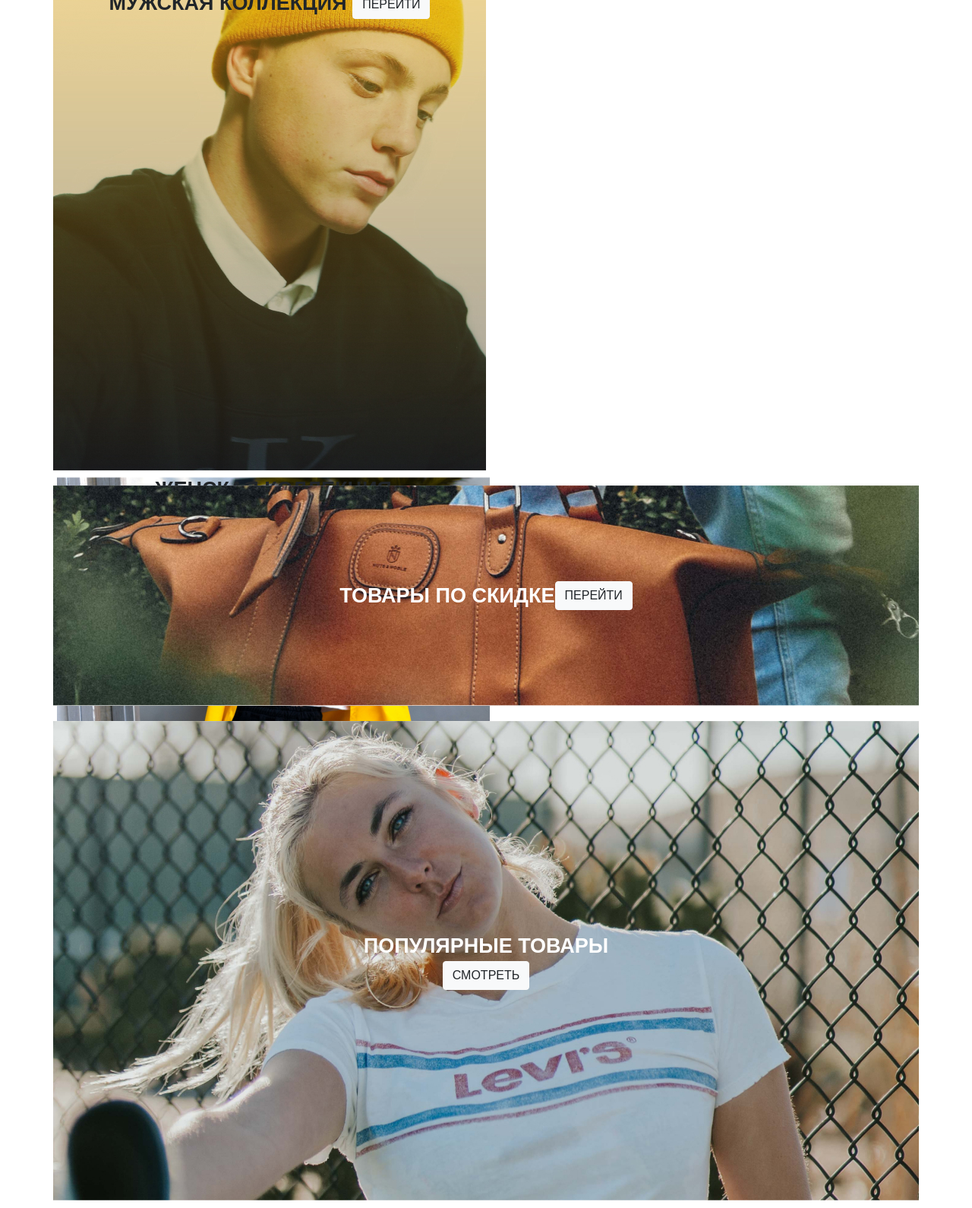
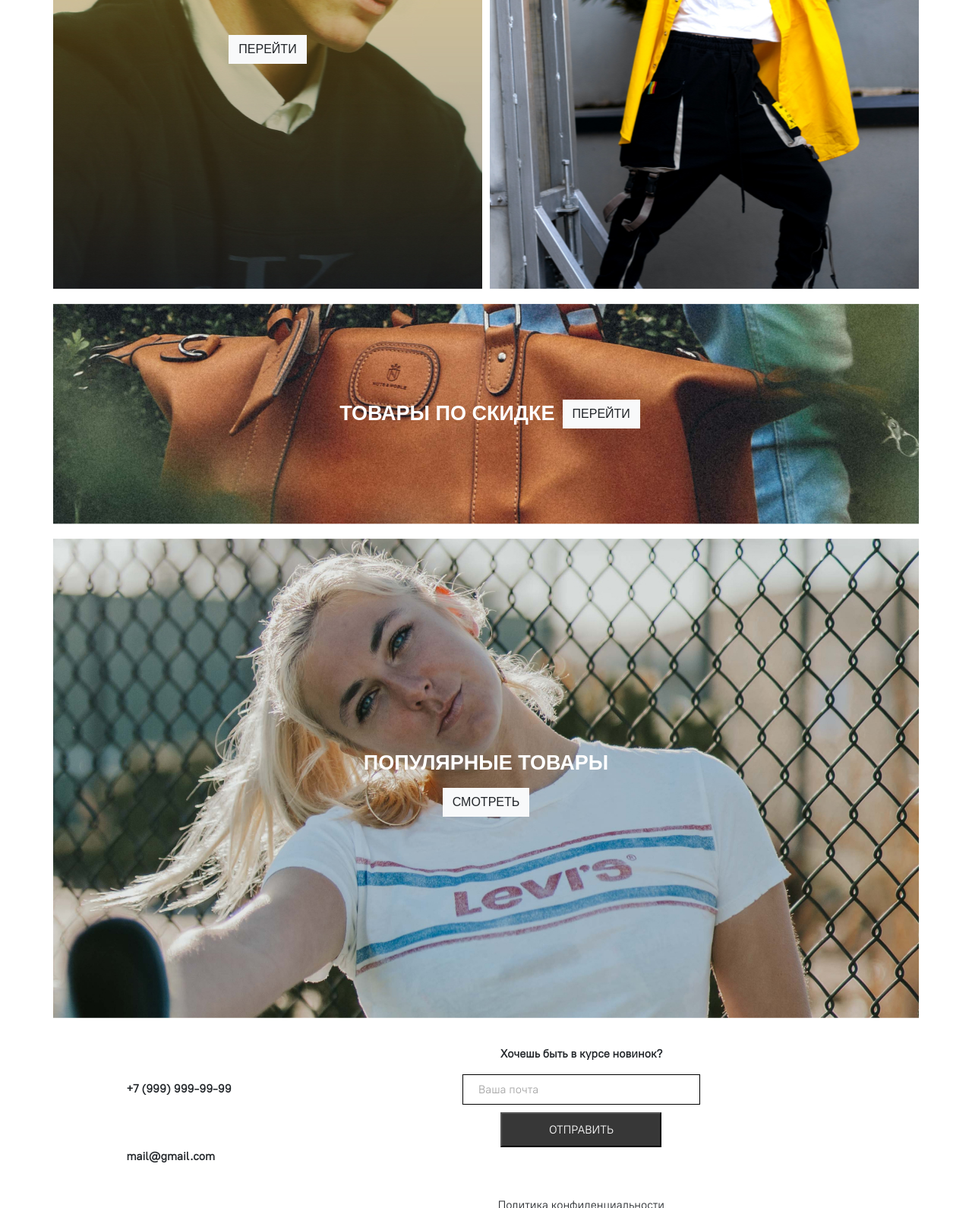
Before and after one commit to Rinelle/cherry_lookers, a plain HTML site: page index.html in a window 1280 px wide. Shown: the part 296-1886 px from the top of the page at 76% size. Drawn offline with nearby package versions, Linux system fonts and the light colour scheme; files whose address does not match are found by name.

Commit message:
Сверстала блок, стили требуют доработки

```diff
--- a/assets/scss/blocks/main_section.scss
+++ b/assets/scss/blocks/main_section.scss
@@ -0,0 +1,75 @@
+.back-discount {
+    background-image: url(../images/discount-pic.jpg);
+    background-repeat: no-repeat;
+    background-position: center;
+    max-height: 20rem;
+    display: flex;
+    justify-content: center;
+    align-items: center;
+    color: #FFFFFF;
+
+}
+
+.back-man {
+    background-image: url(../images/men-collection.jpg);
+    background-repeat: no-repeat;
+    background-position: center;
+    height: 40rem;
+    max-width: 694px;
+    margin-right: 5px;
+}
+
+.back-woman {
+    background-image: url(../images/women-collection.jpg);
+    background-repeat: no-repeat;
+    background-position: center;
+    height: 40rem;
+    max-width: 694px;
+    margin-left: 5px;
+}
+
+
+.back-popular {
+    background-image: url(../images/popular.jpg);
+    background-repeat: no-repeat;
+    background-position: center;
+    height: 40rem;
+    display: flex;
+    flex-direction: column;
+    justify-content: center;
+    align-items: center;
+    color: #FFFFFF;
+}
+
+.popular_text1 {
+    padding: 10px;
+}
+
+.discount_text {
+    padding: 10px;
+}
+
+.container {
+    font-family: PT Root UI, sans-serif;
+    font-size: 27px;
+    font-style: normal;
+    font-weight: 700;
+}
+
+.collection-text {
+    color: #373737;
+    ;
+}
+
+.height1 {
+    height: 40rem;
+
+}
+
+.height2 {
+    height: 20rem;
+}
+
+.br0 {
+    border-radius: 0px !important;
+}
--- a/assets/scss/main.scss
+++ b/assets/scss/main.scss
@@ -1,3 +1,5 @@
 @import './base/vars';
 
 @import './blocks/footer';
+
+@import './blocks/main_section';
--- a/index.html
+++ b/index.html
@@ -10,6 +10,37 @@
 </head>
 
 <body>
+    <section>
+        <div class="container">
+            <div class="row collection-text">
+                <div class="col-6">МУЖСКАЯ КОЛЛЕКЦИЯ</div>
+                <div class="col-6">ЖЕНСКАЯ КОЛЛЕКЦИЯ</div>
+            </div>
+
+            <div class="row height1">
+                <div class="col back-man d-flex justify-content-center">
+                    <a href="collection.html" type="button" class="btn btn-light br0 align-self-center">ПЕРЕЙТИ</a>
+                </div>
+                <div class="col back-woman"></div>
+            </div>
+            <div class="row height2">
+                <div class="col back-discount">
+                    <div class="discount_text">ТОВАРЫ ПО СКИДКЕ</div>
+                    <a href="discount.html" type="button" class="btn btn-light br0">ПЕРЕЙТИ</a>
+                </div>
+            </div>
+            <div class="row height1">
+                <div class="col-12 back-popular">
+                    <div class="popular_text1">ПОПУЛЯРНЫЕ ТОВАРЫ</div>
+                    <div class="popular_text2"><a href="popular.html" type="button"
+                            class="btn btn-light br0">СМОТРЕТЬ</a></div>
+                </div>
+            </div>
+        </div>
+    </section>
+
+
+
     <footer>
         <div class="footer__block">
             <div class="footer__menu-links">
@@ -70,68 +101,10 @@
     </footer>
     <link rel="stylesheet" href="https://cdn.jsdelivr.net/npm/bootstrap@4.5.3/dist/css/bootstrap.min.css"
         integrity="sha384-TX8t27EcRE3e/ihU7zmQxVncDAy5uIKz4rEkgIXeMed4M0jlfIDPvg6uqKI2xXr2" crossorigin="anonymous">
-    <style>
-        .back-discount {
-            background-image: url(assets/images/discount-pic.jpg);
-            background-repeat: no-repeat;
-
-        }
-
-        .back-man {
-            background-image: url(assets/images/men-collection.jpg);
-            background-repeat: no-repeat;
-        }
-
-        .back-woman {
-            background-image: url(assets/images/women-collection.jpg);
-            background-repeat: no-repeat;
-
-        }
-
-        .back-popular {
-            background-image: url(assets/images/popular.jpg);
-            background-repeat: no-repeat;
-        }
-
-        .height1 {
-            height: 40rem;
-        }
-
-        .height2 {
-            height: 20rem;
-        }
-    </style>
-</head>
-
-<body>
-    <section>
-        <div class="container">
-            <div class="row height1 text-center">
-                <div class="col-6 back-man">МУЖСКАЯ КОЛЛЕКЦИЯ
-                    <a href="collection.html" type="button" class="btn btn-light">ПЕРЕЙТИ</a>
-                </div>
-                <div class="col-6 back-woman">ЖЕНСКАЯ КОЛЛЕКЦИЯ</div>
-            </div>
-            <div class="row height2 text-center">
-                <div class="col-12 back-discount">ТОВАРЫ ПО СКИДКЕ
-                    <a href="" type="button" class="btn btn-light">ПЕРЕЙТИ</a>
-                </div>
-            </div>
-            <div class="row height1 text-center ">
-                <div class="col-12 back-popular align-text-center">ПОПУЛЯРНЫЕ ТОВАРЫ
-                    <a href="" type="button" class="btn btn-light">СМОТРЕТЬ</a>
-                </div>
-            </div>
-        </div>
-    </section>
-
 
     <script src="https://code.jquery.com/jquery-3.5.1.slim.min.js"
         integrity="sha384-DfXdz2htPH0lsSSs5nCTpuj/zy4C+OGpamoFVy38MVBnE+IbbVYUew+OrCXaRkfj" crossorigin="anonymous">
         </script>
-    <script src="https://cdn.jsdelivr.net/npm/bootstrap@4.5.3/dist/js/bootstrap.bundle.min.js"
-        integrity="sha384-ho+j7jyWK8fNQe+A12Hb8AhRq26LrZ/JpcUGGOn+Y7RsweNrtN/tE3MoK7ZeZDyx" crossorigin="anonymous">
-        </script>
 </body>
 
 </html>
```
Also changed, not shown: assets/scss/css/main_section.css, 1 other file.
